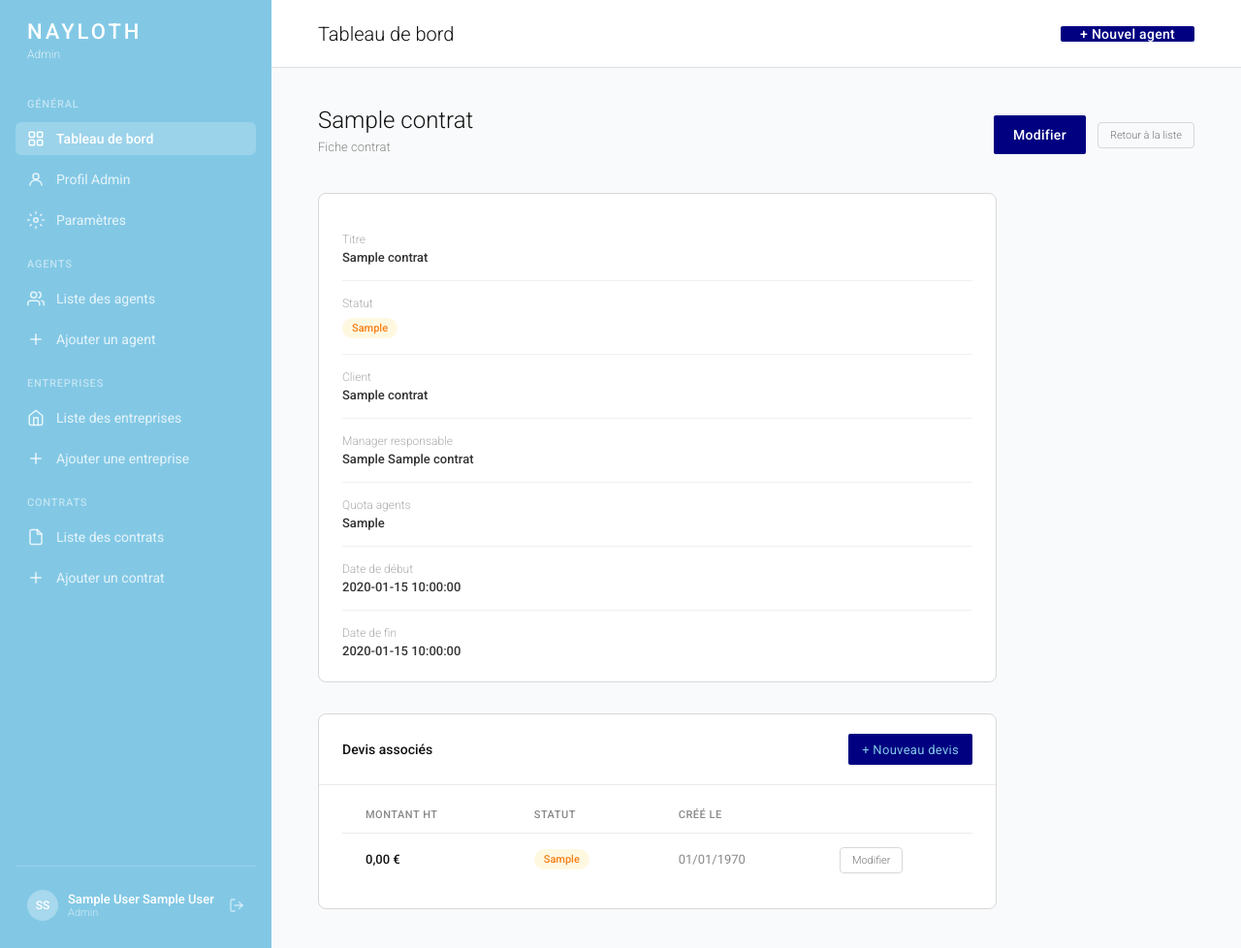
After one commit to Koukel-dest/nayloth, a PHP site: template app/views/contrats_show.php in a window 1280 px wide. The commit adds this page. Shown: the whole page at 97% size. Run offline with PHP 8.4, Linux system fonts and the light colour scheme; the visitor is signed in with stand-in values (Sample User, id 1); tables that the repository leaves empty hold one stand-in row (values such as "Sample post"); the template is opened without the code that fills it: most values are stand-ins (such as "Sample title", 1, 10 or a date in 2020).

Commit message:
ajout des views

```diff
--- /dev/null
+++ b/app/views/contrats_show.php
@@ -0,0 +1,132 @@
+<?php require_once __DIR__ . '/layout/header.php'; ?>
+
+<?php
+  $badgeStyle = match($contrat['statut_contrat']) {
+    'actif'  => 'background:#EAF6FC; color:#1a7a9e;',
+    'clos'   => 'background:#f5f5f5; color:#777777;',
+    'annule' => 'background:#fef2f2; color:#dc2626;',
+    default  => 'background:#fff8e1; color:#f57f17;',
+  };
+?>
+
+<div class="page-header">
+  <div>
+    <h1><?= htmlspecialchars($contrat['titre']) ?></h1>
+    <div class="subtitle">Fiche contrat</div>
+  </div>
+  <div style="display:flex; gap:12px; align-items:center;">
+    <?php if ($contrat['statut_contrat'] !== 'clos'): ?>
+      <a href="/NAYLOTH/public/admin/contrat/edit?id=<?= urlencode($contrat['id_contrat']) ?>" class="btn-primary" style="font-size:14px; display:inline-flex; align-items:center;">Modifier</a>
+    <?php endif; ?>
+    <a href="/NAYLOTH/public/admin/contrat" class="btn-icon" style="display:inline-flex; align-items:center;">Retour à la liste</a>
+  </div>
+</div>
+
+<div class="stat-card" style="max-width:700px; margin-bottom:32px;">
+
+  <div class="list-item">
+    <div class="item-info">
+      <span class="item-meta">Titre</span>
+      <span class="item-title"><?= htmlspecialchars($contrat['titre']) ?></span>
+    </div>
+  </div>
+
+  <div class="list-item">
+    <div class="item-info">
+      <span class="item-meta">Statut</span>
+      <span style="display:inline-block; padding:4px 10px; border-radius:12px; font-size:11px; font-weight:500; margin-top:4px; <?= $badgeStyle ?>">
+        <?= htmlspecialchars($contrat['statut_contrat']) ?>
+      </span>
+    </div>
+  </div>
+
+  <div class="list-item">
+    <div class="item-info">
+      <span class="item-meta">Client</span>
+      <span class="item-title"><?= htmlspecialchars($contrat['nom']) ?></span>
+    </div>
+  </div>
+
+  <div class="list-item">
+    <div class="item-info">
+      <span class="item-meta">Manager responsable</span>
+      <span class="item-title"><?= htmlspecialchars($contrat['manager_prenom'] . ' ' . $contrat['manager_nom']) ?></span>
+    </div>
+  </div>
+
+  <div class="list-item">
+    <div class="item-info">
+      <span class="item-meta">Quota agents</span>
+      <span class="item-title"><?= htmlspecialchars($contrat['quota_agents']) ?></span>
+    </div>
+  </div>
+
+  <div class="list-item">
+    <div class="item-info">
+      <span class="item-meta">Date de début</span>
+      <span class="item-title"><?= htmlspecialchars($contrat['date_debut']) ?></span>
+    </div>
+  </div>
+
+  <?php if ($contrat['date_fin']): ?>
+  <div class="list-item" style="border-bottom:none;">
+    <div class="item-info">
+      <span class="item-meta">Date de fin</span>
+      <span class="item-title"><?= htmlspecialchars($contrat['date_fin']) ?></span>
+    </div>
+  </div>
+  <?php endif; ?>
+
+</div>
+
+<!-- Section Devis -->
+<div class="list-card" style="max-width:700px;">
+  <div class="list-header">
+    <h3>Devis associés</h3>
+    <a href="/NAYLOTH/public/admin/contrat/devis/create?contrat_id=<?= urlencode($contrat['id_contrat']) ?>" class="btn-primary" style="font-size:13px; display:inline-flex; align-items:center; height:32px; padding:0 14px;">+ Nouveau devis</a>
+  </div>
+  <div class="list-body">
+
+    <?php if (empty($devis)): ?>
+      <p class="subtitle" style="padding:16px 0;">Aucun devis pour ce contrat.</p>
+
+    <?php else: ?>
+      <table class="list-table">
+        <thead>
+          <tr>
+            <th>Montant HT</th>
+            <th>Statut</th>
+            <th>Créé le</th>
+            <th></th>
+          </tr>
+        </thead>
+        <tbody>
+          <?php foreach ($devis as $d): ?>
+            <?php
+              $devisBadge = match($d['statut_devis']) {
+                'accepte' => 'background:#f0fdf4; color:#16a34a;',
+                'refuse'  => 'background:#fef2f2; color:#dc2626;',
+                default   => 'background:#fff8e1; color:#f57f17;',
+              };
+            ?>
+            <tr>
+              <td class="agent-name"><?= number_format($d['montant_ht'], 2, ',', ' ') ?> €</td>
+              <td>
+                <span style="display:inline-block; padding:4px 10px; border-radius:12px; font-size:11px; font-weight:500; <?= $devisBadge ?>">
+                  <?= htmlspecialchars($d['statut_devis']) ?>
+                </span>
+              </td>
+              <td class="agent-email"><?= htmlspecialchars(date('d/m/Y', strtotime($d['cree_le']))) ?></td>
+              <td>
+                <a href="/NAYLOTH/public/admin/contrat/devis/edit?id=<?= urlencode($d['id_devis']) ?>" class="btn-icon">Modifier</a>
+              </td>
+            </tr>
+          <?php endforeach; ?>
+        </tbody>
+      </table>
+    <?php endif; ?>
+
+  </div>
+</div>
+
+<?php require_once __DIR__ . '/layout/footer.php'; ?>
--- a/app/views/layout/header.php
+++ b/app/views/layout/header.php
@@ -55,12 +55,12 @@
           Ajouter une entreprise
         </a>
 
-        <div class="nav-section">Contrats </div>
-        <a href="/NAYLOTH/public/contrats" class="nav-item">
+        <div class="nav-section">Contrats</div>
+        <a href="/NAYLOTH/public/admin/contrat" class="nav-item">
           <svg viewBox="0 0 24 24" fill="none" stroke="currentColor" stroke-width="2" stroke-linecap="round"><path d="M14 2H6a2 2 0 0 0-2 2v16a2 2 0 0 0 2 2h12a2 2 0 0 0 2-2V8z"/><polyline points="14 2 14 8 20 8"/></svg>
           Liste des contrats
         </a>
-        <a href="/NAYLOTH/public/contrats/ajouter" class="nav-item">
+        <a href="/NAYLOTH/public/admin/contrat/create" class="nav-item">
           <svg viewBox="0 0 24 24" fill="none" stroke="currentColor" stroke-width="2" stroke-linecap="round"><line x1="12" y1="5" x2="12" y2="19"/><line x1="5" y1="12" x2="19" y2="12"/></svg>
           Ajouter un contrat
         </a>
```
Also changed, not shown: app/views/contrats_create.php (added, +69 -0 lines), app/views/contrats_edit.php (added, +80 -0 lines), app/views/contrats_list.php (added, +69 -0 lines), app/views/devis_create.php (added, +34 -0 lines), app/views/devis_edit.php (added, +56 -0 lines).
